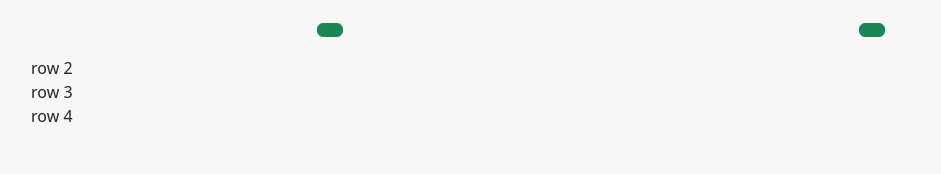
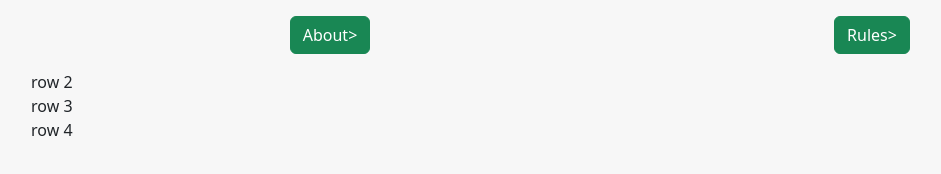
Before and after one commit to Thecodecreative/reversi_rmr, a website: page public/index.html in a window 1280 px wide. Shown: the whole page, without its empty margins (39-980 px from the left). Drawn offline with nearby package versions, Linux system fonts and the light colour scheme.

Commit message:
closing tag

```diff
--- a/public/index.html
+++ b/public/index.html
@@ -20,10 +20,10 @@
     <div class="container fluid">
       <div class="row m-3">
         <div class="col text-center">
-          <a class="btn btn-success text-nowrap" href="about.html" About></a>
+          <a class="btn btn-success text-nowrap" href="about.html"> About></a>
         </div>
         <div class="col text-center">
-          <a class="btn btn-success text-nowrap" href="https://en.wikipedia.org/wiki/Reversi" Rules></a>
+          <a class="btn btn-success text-nowrap" href="https://en.wikipedia.org/wiki/Reversi"> Rules></a>
 
         </div>
 
```
